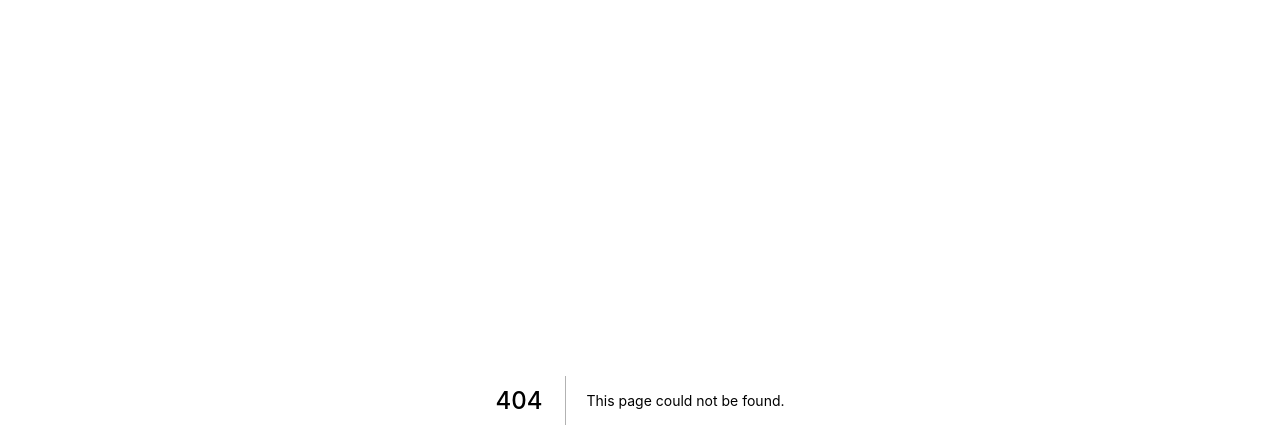
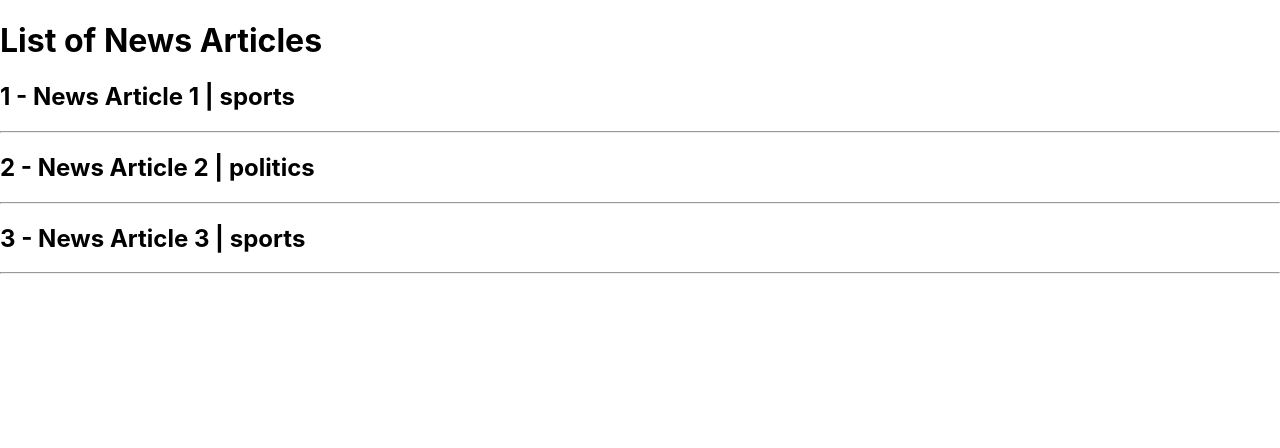
Before and after one commit to senth542002/NEXT-PRERENDERING, a Next.js app: page /news in a window 1280 px wide. Before the commit this address had no page. Shown: the top 448 px of the page. Built offline with nearby package versions, Linux system fonts and the light colour scheme; data requests are answered from the project's data file.

Commit message:
Server side rendering of news data

```diff
--- a/db.json
+++ b/db.json
@@ -18,5 +18,26 @@
             "price": 2500,
             "description": "Description 3"
         }
+    ],
+
+    "news" : [
+        {
+            "id": 1,
+            "title": "News Article 1",
+            "description": "Description 1",
+            "category": "sports"
+        },
+        {
+            "id": 2,
+            "title": "News Article 2",
+            "description": "Description 2",
+            "category": "politics"
+        },
+        {
+            "id": 3,
+            "title": "News Article 3",
+            "description": "Description 3",
+            "category": "sports"
+        }
     ]
 }
--- /dev/null
+++ b/pages/news/index.js
@@ -0,0 +1,32 @@
+
+function NewsArticleList({ articles }) {
+    return (
+    <>
+        <h1>List of News Articles</h1>
+        {
+            articles.map( (article) => {
+                return (
+                    <div key={article.id}>
+                        <h2>{article.id} - {article.title} | {article.category}</h2>
+                        <hr/>
+                    </div>
+                )
+            })
+        }
+    </>
+    )
+}
+
+export default NewsArticleList
+
+export async function getServerSideProps() {
+    const response = await fetch("http://localhost:4000/news")
+
+    const data = await response.json()
+
+    return {
+        props: {
+            articles: data,
+        },
+    }
+}
```
